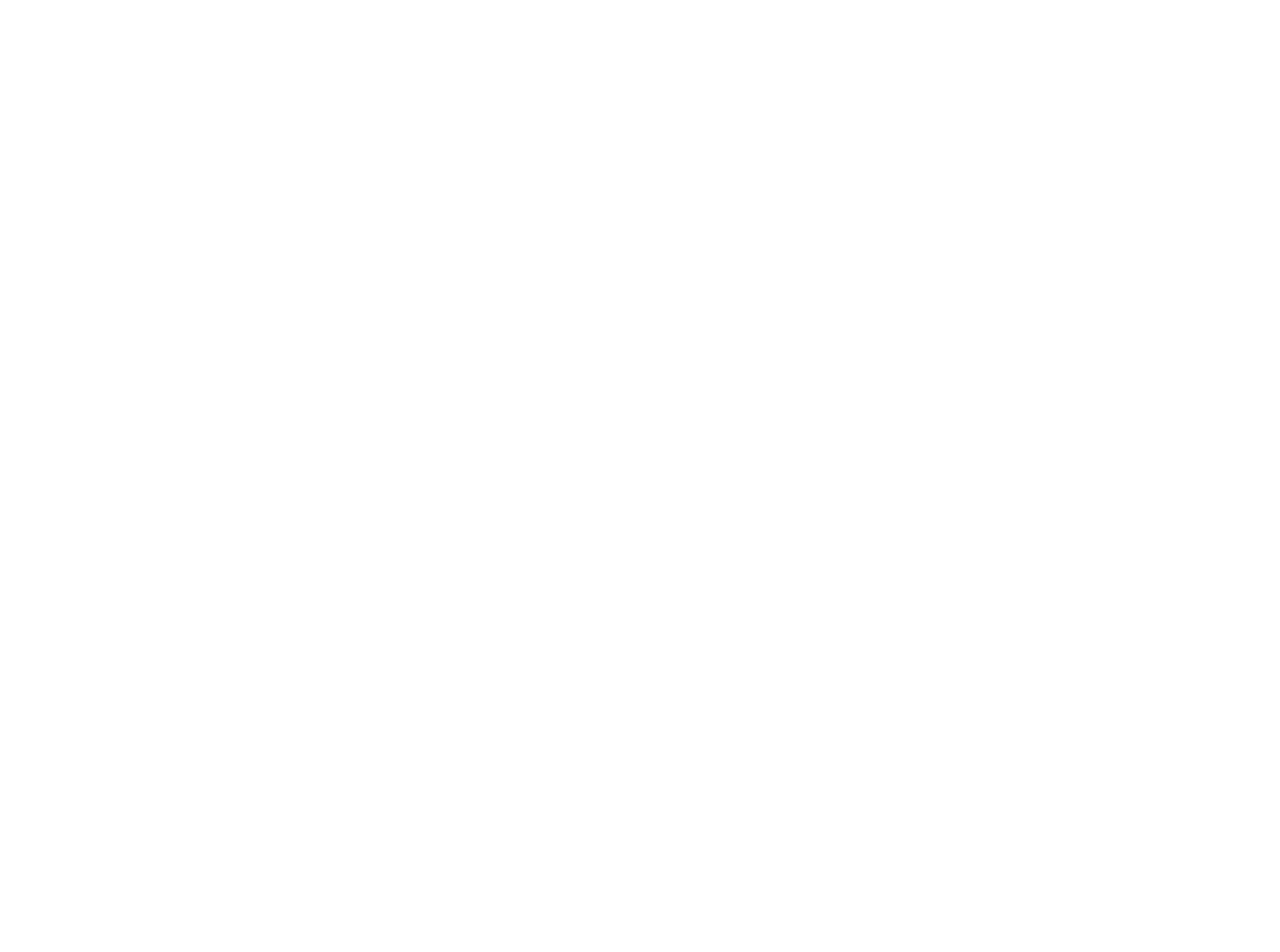
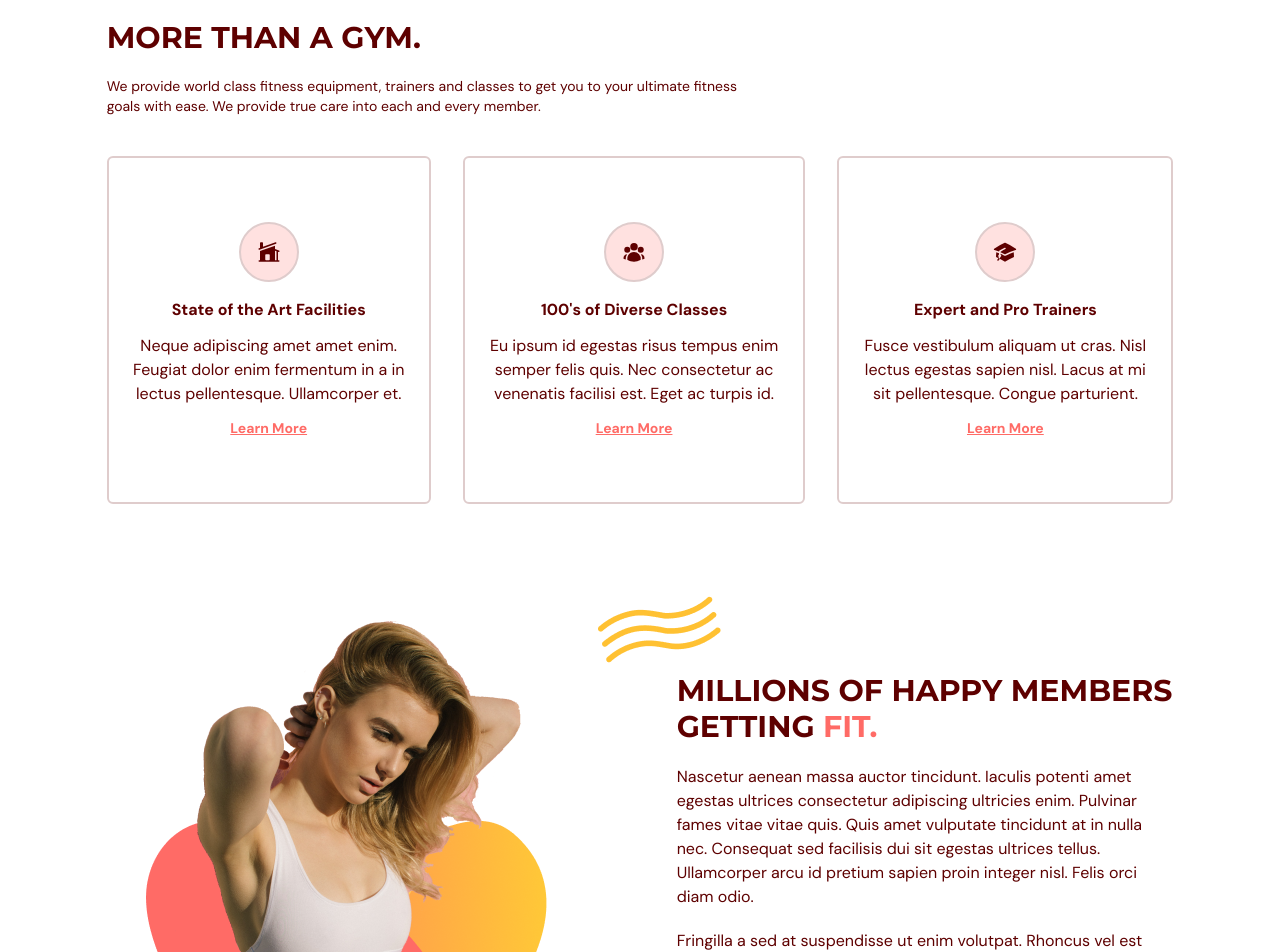
Before and after one commit to Tarek-989/Landing-Page-For-Fitness-App, a React (Vite) app: page / in a window 1280 px wide. Shown: the part 880-1832 px from the top of the page. Before the commit the page ends 817 px from the top, so only its background shows below. Built offline with nearby package versions, Linux system fonts and the light colour scheme.

Commit message:
Create Benefits Component

```diff
--- a/src/App.tsx
+++ b/src/App.tsx
@@ -2,6 +2,7 @@ import { useEffect, useState } from 'react'
 import { SelectedPage } from '@/shared/types';
 import { NavBar } from '@/Components/NavBar';
 import { Home } from '@/Components/Home';
+import { Benefits } from '@/Components/Benefits';
 
 export const App = () => {
 	const [selectedPage, setSelectedPage] = useState<SelectedPage>(SelectedPage.Home);
@@ -29,6 +30,7 @@ export const App = () => {
 				setSelectedPage={setSelectedPage}
 			/>
 			<Home setSelectedPage={setSelectedPage} />
+			<Benefits setSelectedPage={setSelectedPage} />
 		</div>
 	)
 };
--- /dev/null
+++ b/src/Components/Benefits/Benefit.tsx
@@ -0,0 +1,42 @@
+import { SelectedPage } from "@/shared/types";
+import { motion } from 'framer-motion';
+import AnchorLink from 'react-anchor-link-smooth-scroll';
+
+const childVariant = {
+	hidden: { opacity: 0, scale: 0.9 },
+	visible: { opacity: 1, scale: 1 },
+}
+
+type Props = {
+	icon: JSX.Element;
+	title: string;
+	description: string;
+	setSelectedPage: (value: SelectedPage) => void;
+};
+
+const Benefit = ({ icon, title, description, setSelectedPage }: Props) => {
+	return (
+		<motion.div
+			className='mt-5 rounded-md border-2 border-gray-100 px-5 py-16 text-center'
+			variants={childVariant}
+		>
+			<div className='mb-4 flex justify-center'>
+				<div className='rounded-full border-2 border-gray-100 bg-primary-100 p-4'>
+					{icon}
+				</div>
+			</div>
+
+			<h4 className="font-bold">{title}</h4>
+			<p className="my-3">{description}</p>
+			<AnchorLink
+				className='text-sm font-bold text-primary-500 underline hover:text-secondary-500'
+				onClick={() => setSelectedPage(SelectedPage.ContactUs)}
+				href={`#${SelectedPage.ContactUs}`}
+			>
+				<p>Learn More</p>
+			</AnchorLink>
+		</motion.div>
+	);
+};
+
+export default Benefit;
--- /dev/null
+++ b/src/Components/Benefits/Benefits.tsx
@@ -0,0 +1,161 @@
+import HText from '@/shared/HText';
+import Benefit from './Benefit';
+import { BenefitType, SelectedPage } from '@/shared/types';
+import { HomeModernIcon, UserGroupIcon, AcademicCapIcon } from '@heroicons/react/24/solid';
+import { motion } from 'framer-motion';
+import ActionButton from '@/shared/ActionButton';
+import BenefitsPageGraphic from '@/assets/BenefitsPageGraphic.png';
+
+
+const benefits: Array<BenefitType> = [
+	{
+		icon: <HomeModernIcon className='h-6 w-6' />,
+		title: 'State of the Art Facilities',
+		description:
+			'Neque adipiscing amet amet enim. Feugiat dolor enim fermentum in a in lectus pellentesque. Ullamcorper et.',
+	},
+	{
+		icon: <UserGroupIcon className='h-6 w-6' />,
+		title: "100's of Diverse Classes",
+		description:
+			'Eu ipsum id egestas risus tempus enim semper felis quis. Nec consectetur ac venenatis facilisi est. Eget ac turpis id.',
+	},
+	{
+		icon: <AcademicCapIcon className='h-6 w-6' />,
+		title: 'Expert and Pro Trainers',
+		description:
+			'Fusce vestibulum aliquam ut cras. Nisl lectus egestas sapien nisl. Lacus at mi sit pellentesque. Congue parturient.',
+	},
+];
+
+const container = {
+	hidden: {},
+	visible: {
+		transition: { staggerChildren: 0.2 }
+	},
+}
+
+type Props = {
+	setSelectedPage: (value: SelectedPage) => void;
+}
+
+export const Benefits = ({ setSelectedPage }: Props) => {
+	return (
+		<section
+			id='benefits'
+			className='mx-auto min-h-full w-5/6 py-20'
+		>
+			<motion.div
+				onViewportEnter={() => setSelectedPage(SelectedPage.Benefits)}
+			>
+				{/* Header */}
+				<motion.div
+					className='md:my-5 md:w-3/5'
+					initial='hidden'
+					whileInView='visible'
+					viewport={{ once: true, amount: 0.5 }}
+					transition={{ duration: 0.5 }}
+					variants={{
+						hidden: { opacity: 0, x: -50 },
+						visible: { opacity: 1, x: 0 },
+					}}
+				>
+					<HText>MORE THAN A GYM.</HText>
+					<p className='my-5 text-sm'>
+						We provide world class fitness equipment, trainers and classes to
+						get you to your ultimate fitness goals with ease. We provide true
+						care into each and every member.
+					</p>
+				</motion.div>
+
+				{/* Benefits */}
+				<motion.div
+					className='md:flex items-center justify-between gap-8 mt-5'
+					initial='hidden'
+					whileInView='visible'
+					viewport={{ once: true, amount: 0.5 }}
+					variants={container}
+				>
+					{benefits.map((benefit: BenefitType) => (
+						<Benefit
+							key={benefit.title}
+							icon={benefit.icon}
+							title={benefit.title}
+							description={benefit.description}
+							setSelectedPage={setSelectedPage}
+						/>
+					))}
+				</motion.div>
+
+				{/* Graphics and Description */}
+				<div className='mt-16 items-center justify-between gap-20 md:mt-28 md:flex'>
+					{/* Graphics */}
+					<img
+						className='mx-auto'
+						src={BenefitsPageGraphic}
+						alt='benefits-page-graphic'
+					/>
+					{/* Description */}
+					<div>
+						{/* Title */}
+						<div className='relative'>
+							<div className='before:absolute before:-top-20 before:-left-20 before:z-[-1] before:content-abstractwaves'>
+								<motion.div
+									initial='hidden'
+									whileInView='visible'
+									viewport={{ once: true, amount: 0.5 }}
+									transition={{ duration: 0.5 }}
+									variants={{
+										hidden: { opacity: 0, x: 50 },
+										visible: { opacity: 1, x: 0 },
+									}}
+								>
+									<HText>
+										MILLIONS OF HAPPY MEMBERS GETTING{' '}
+										<span className='text-primary-500'>FIT.</span>
+									</HText>
+								</motion.div>
+							</div>
+						</div>
+						{/* Description */}
+						<motion.div
+							initial='hidden'
+							whileInView='visible'
+							viewport={{ once: true, amount: 0.5 }}
+							transition={{ delay: 0.2, duration: 0.5 }}
+							variants={{
+								hidden: { opacity: 0, x: 50 },
+								visible: { opacity: 1, x: 0 },
+							}}
+						>
+							<p className='my-5'>
+								Nascetur aenean massa auctor tincidunt. Iaculis potenti amet
+								egestas ultrices consectetur adipiscing ultricies enim. Pulvinar
+								fames vitae vitae quis. Quis amet vulputate tincidunt at in
+								nulla nec. Consequat sed facilisis dui sit egestas ultrices
+								tellus. Ullamcorper arcu id pretium sapien proin integer nisl.
+								Felis orci diam odio.
+							</p>
+							<p className='mb-5'>
+								Fringilla a sed at suspendisse ut enim volutpat. Rhoncus vel est
+								tellus quam porttitor. Mauris velit euismod elementum arcu neque
+								facilisi. Amet semper tortor facilisis metus nibh. Rhoncus sit
+								enim mattis odio in risus nunc.
+							</p>
+						</motion.div>
+
+						{/* Button */}
+						<div className='relative mt-16'>
+							<div className='before:absolute before:-bottom-20 before:right-40 before:z-[-1] before:content-sparkles'>
+								<ActionButton setSelectedPage={setSelectedPage}>
+									Join Now
+								</ActionButton>
+							</div>
+						</div>
+					</div>
+				</div>
+
+			</motion.div>
+		</section>
+	);
+};
--- /dev/null
+++ b/src/Components/Benefits/index.ts
@@ -0,0 +1,2 @@
+export * from './Benefits';
+export * from './Benefit';
--- /dev/null
+++ b/src/shared/HText.tsx
@@ -0,0 +1,15 @@
+import React from 'react'
+
+type Props = {
+	children: React.ReactNode;
+}
+
+const HText = ({ children }: Props) => {
+	return (
+		<h1 className='basis-3/5 font-montserrat text-3xl font-bold'>
+			{children}
+		</h1>
+	)
+}
+
+export default HText
--- a/src/shared/types.ts
+++ b/src/shared/types.ts
@@ -4,3 +4,8 @@ export enum SelectedPage {
 	OurClasses = 'ourclasses',
 	ContactUs = 'contactus',
 }
+export interface BenefitType {
+	icon: JSX.Element;
+	title: string;
+	description: string;
+}
```
